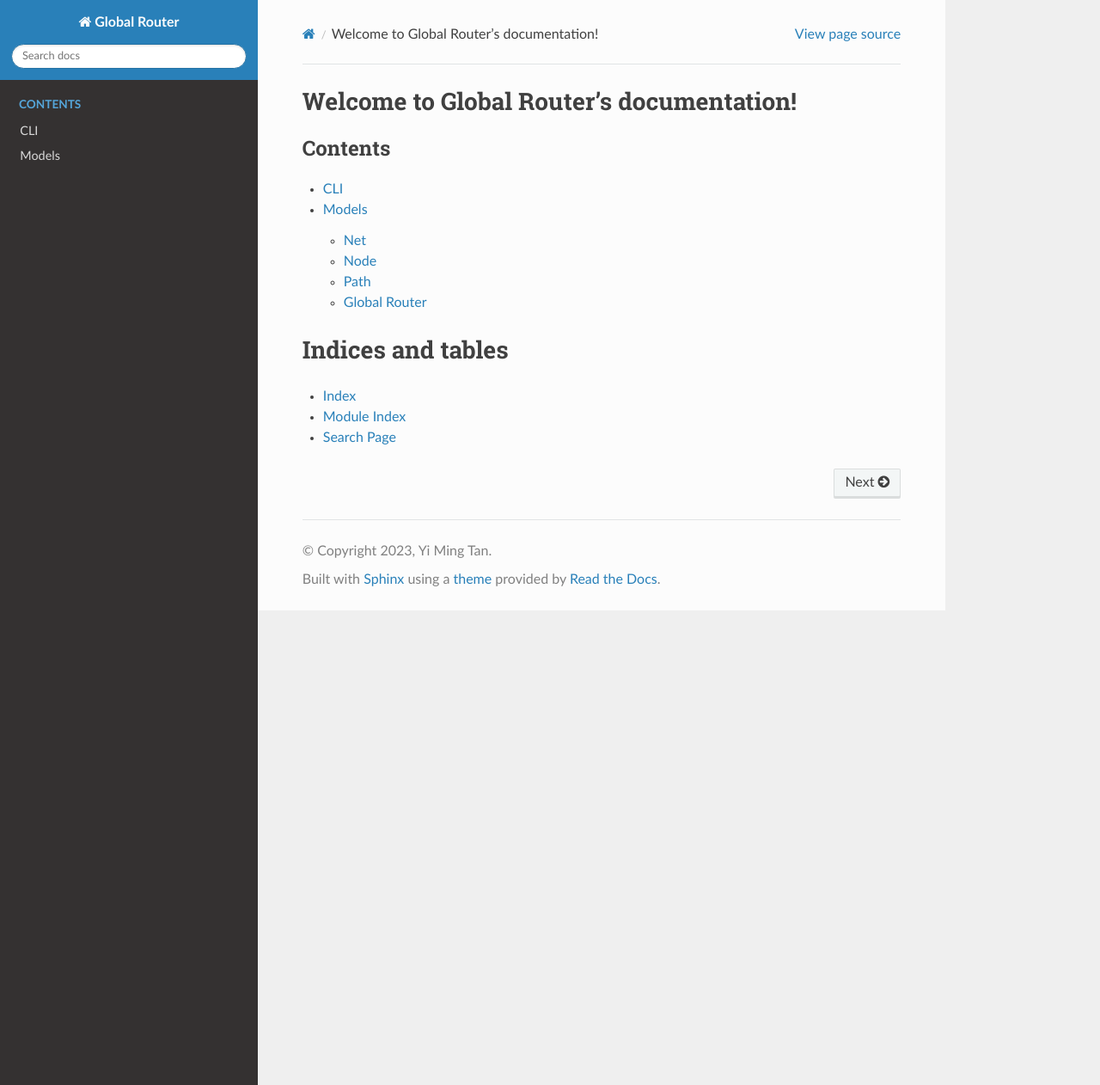
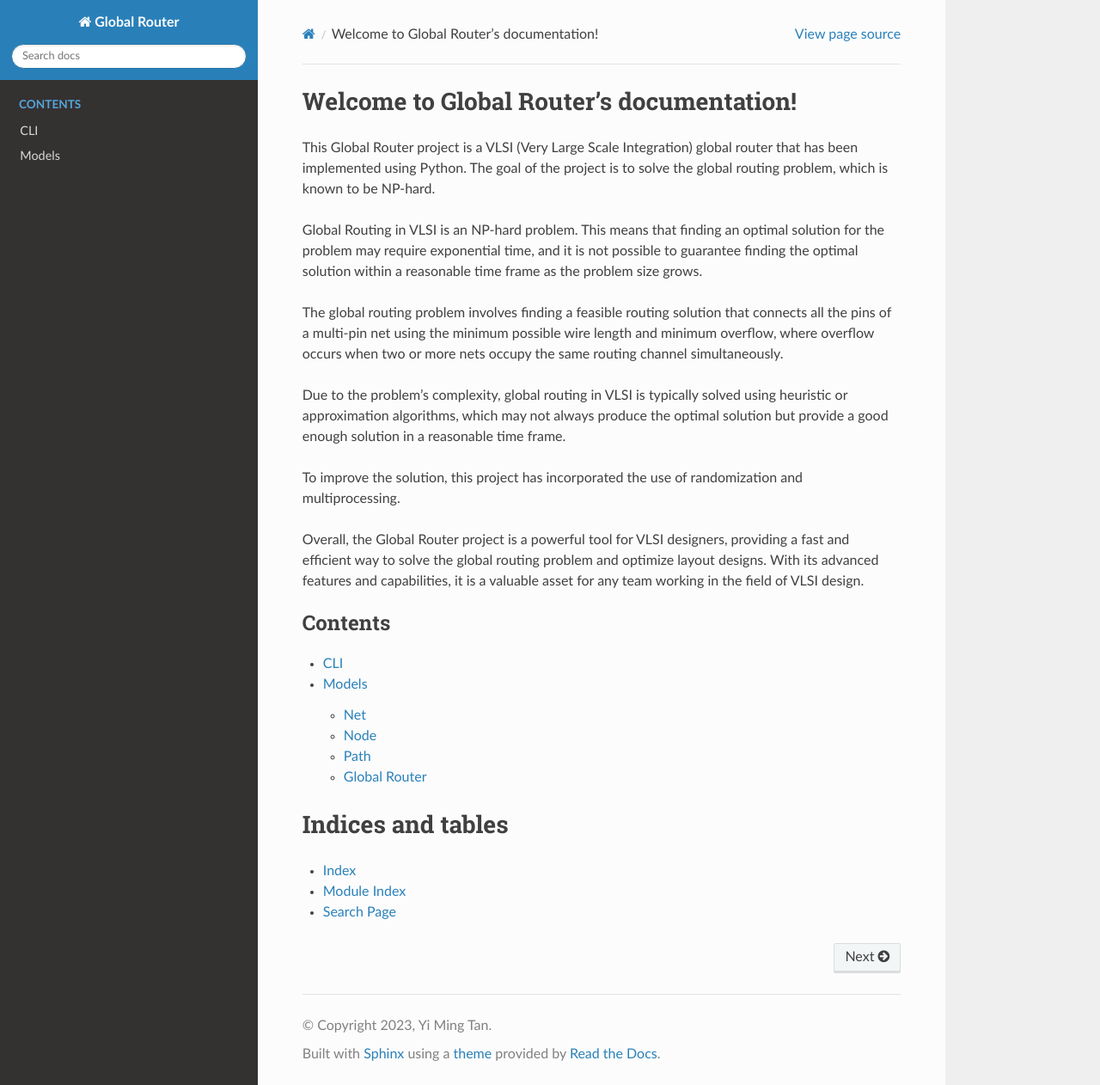
Before and after one commit to notyiming/global-router, a Sphinx documentation site: the page built from doc/index.rst, in a window 1280 px wide and 1262 px high. Shown: the whole window at 86% size. Built offline with Sphinx 7.4.7 and the Read the Docs theme 2.0.0, drawn with Linux system fonts in a browser that asks for light colours.

Commit message:
update doc

```diff
--- a/doc/index.rst
+++ b/doc/index.rst
@@ -5,6 +5,18 @@
 
 Welcome to Global Router's documentation!
 =========================================
+
+This Global Router project is a VLSI (Very Large Scale Integration) global router that has been implemented using Python. The goal of the project is to solve the global routing problem, which is known to be NP-hard.
+
+Global Routing in VLSI is an NP-hard problem. This means that finding an optimal solution for the problem may require exponential time, and it is not possible to guarantee finding the optimal solution within a reasonable time frame as the problem size grows.
+
+The global routing problem involves finding a feasible routing solution that connects all the pins of a multi-pin net using the minimum possible wire length and minimum overflow, where overflow occurs when two or more nets occupy the same routing channel simultaneously.
+
+Due to the problem's complexity, global routing in VLSI is typically solved using heuristic or approximation algorithms, which may not always produce the optimal solution but provide a good enough solution in a reasonable time frame.
+
+To improve the solution, this project has incorporated the use of randomization and multiprocessing.
+
+Overall, the Global Router project is a powerful tool for VLSI designers, providing a fast and efficient way to solve the global routing problem and optimize layout designs. With its advanced features and capabilities, it is a valuable asset for any team working in the field of VLSI design.
 
 .. toctree::
    :maxdepth: 2
```
